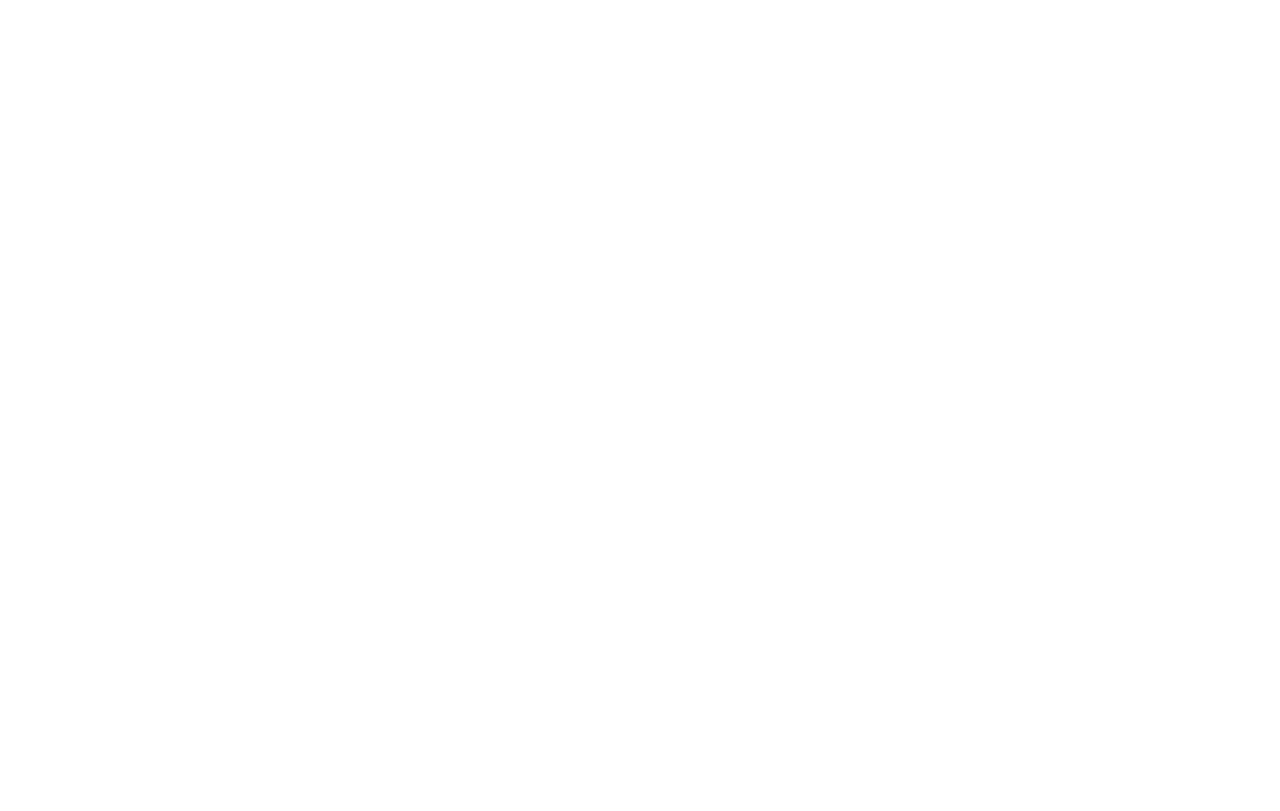
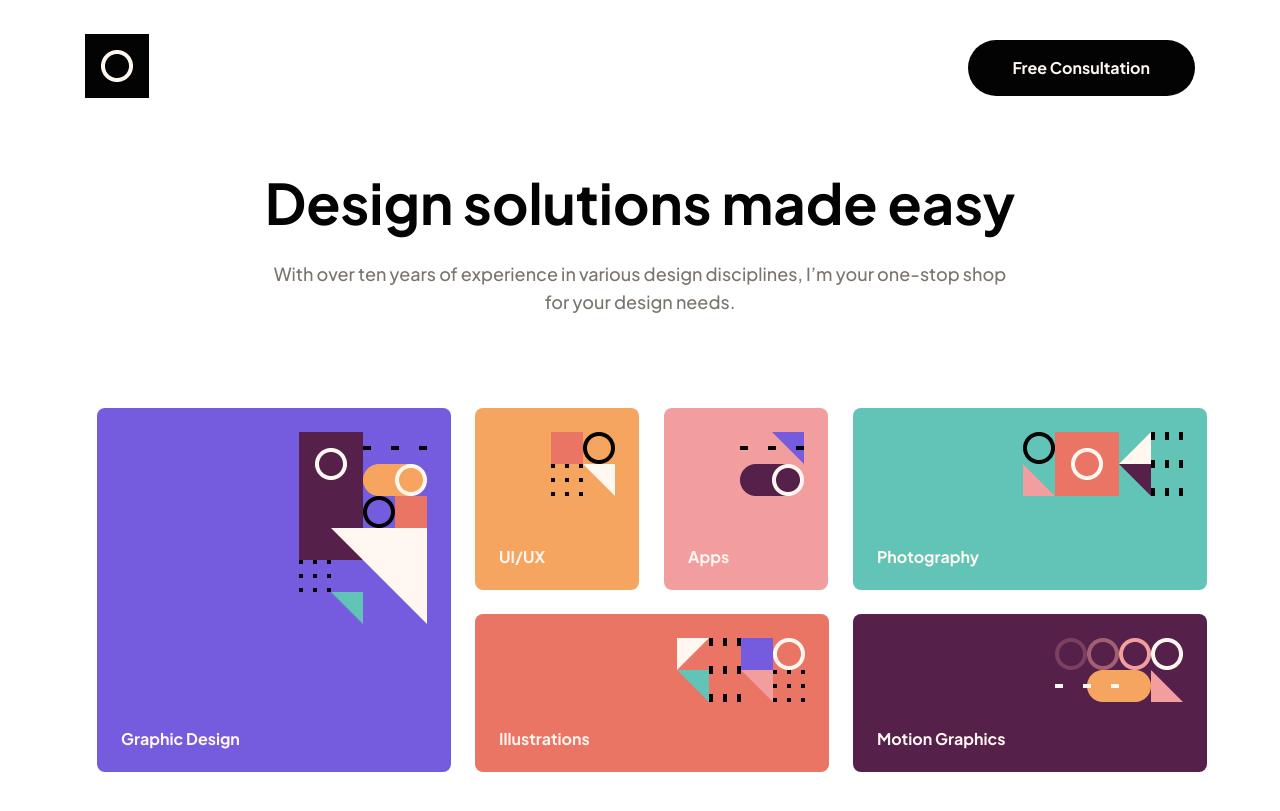
Before and after one commit to devzafarjon/portfolio-design, a plain HTML site: page index.html in a window 1280 px wide. Shown: the top 811 px of the page. Drawn offline with Linux system fonts and the light colour scheme; a web font is replaced by a local one.

Commit message:
initial commit

```diff
--- a/css/style.css
+++ b/css/style.css
@@ -18,6 +18,12 @@
 
 body {
     font-family: 'Plus Jakarta Sans';
+}
+
+.container {
+    max-width: 1110px;
+    margin: 0 auto;
+    width: 100%;
 }
 
 .heading-l {
@@ -63,7 +69,7 @@ body {
     background-color: var(--purple);
 }
 
-.orange-btn {
+.red-btn {
     font-weight: 700;
     font-size: 16px;
     line-height: 28px;
@@ -74,7 +80,7 @@ body {
     border-radius: 28px;
 }
 
-.orange-btn:hover {
+.red-btn:hover {
     background-color: var(--orange);
 }
 
@@ -90,3 +96,123 @@ body {
 .arrow-btn:hover {
     background-color: var(--purple);
 }
+
+
+
+header {
+    margin-top: 34px;
+}
+
+nav {
+    display: flex;
+    justify-content: space-between;
+    align-items: center;
+}
+
+.header-info {
+    margin-top: 66px;
+    width: 752px;
+    text-align: center;
+    margin-left: auto;
+    margin-right: auto;
+}
+
+.header-info p {
+    margin-top: 23px;
+}
+
+main {
+    margin-top: 80px;
+}
+
+.grid-container {
+    display: grid;
+    grid-template-columns: repeat(4, 1fr);
+    grid-template-rows: repeat(2, 1fr);
+
+}
+
+.grid-item {
+    border-radius: 8px;
+    margin: 12px;
+    position: relative;
+    color: var(--white);
+}
+
+.grid-item img {
+    position: absolute;
+    top: 24px;
+    right: 24px;
+}
+
+.grid-item h4 {
+    position: absolute;
+    bottom: 24px;
+    left: 24px;
+}
+
+.grid-item:nth-child(1) {
+    background-color: var(--purple);
+    grid-row-start: 1;
+    grid-row-end: 3;
+    width: 354px;
+    height: 364px;
+}
+
+.grid-item:nth-child(2) {
+    background-color: var(--orange);
+    grid-column-start: 2;
+    grid-column-end: 3;
+    width: 164px;
+    height: 182px;
+}
+
+.grid-item:nth-child(3) {
+    background-color: var(--pink);
+    grid-column-start: 3;
+    grid-column-end: 4;
+    width: 164px;
+    height: 182px;
+}
+
+.grid-item:nth-child(4) {
+    background-color: var(--red);
+    grid-column-start: 2;
+    grid-column-end: 4;
+    width: 354px;
+    height: 158px;
+}
+
+.grid-item:nth-child(5) {
+    background-color: var(--green);
+    grid-row-start: 1;
+    grid-column-start: 4;
+    grid-column-end: 5;
+    width: 354px;
+    height: 182px;
+}
+
+.grid-item:nth-child(6) {
+    background-color: var(--brown);
+    grid-row-start: 2;
+    grid-column-start: 4;
+    grid-column-end: 5;
+    width: 354px;
+    height: 158px;
+}
+
+.hero {
+    margin-top: 120px;
+    display: flex;
+    justify-content: space-between;
+    align-items: center;
+    gap: 125px;
+}
+
+.hero-info .paragraph {
+    margin-top: 34px;
+}
+
+.hero-info .red-btn {
+    margin-top: 32px;
+}
--- a/index.html
+++ b/index.html
@@ -14,5 +14,91 @@
       rel="stylesheet"
     />
   </head>
-  <body></body>
+  <body>
+    <!-- Header  -->
+    <header>
+      <div class="container">
+        <nav>
+          <a href="#">
+            <picture>
+              <source
+                media="(max-width:650px)"
+                srcset="./img/logo.png"
+                width="48"
+              />
+              <img src="./img/logo.png" alt="Logo" />
+            </picture>
+          </a>
+          <button class="black-btn">Free Consultation</button>
+        </nav>
+        <div class="header-info">
+          <h1 class="heading-l">Design solutions made easy</h1>
+          <p class="paragraph">
+            With over ten years of experience in various design disciplines, I’m
+            your one-stop shop for your design needs.
+          </p>
+        </div>
+      </div>
+    </header>
+
+    <!-- Main  -->
+    <main>
+      <div class="container">
+        <div class="grid-container">
+          <div class="grid-item">
+            <img src="./img/purple.png" alt="Image-purple" />
+            <h4>Graphic Design</h4>
+          </div>
+          <div class="grid-item">
+            <img src="./img/orange.png" alt="Image-orange" />
+            <h4>UI/UX</h4>
+          </div>
+          <div class="grid-item">
+            <img src="./img/pink.png" alt="Image-pink" />
+            <h4>Apps</h4>
+          </div>
+          <div class="grid-item">
+            <img src="./img/red.png" alt="Image-red" />
+            <h4>Illustrations</h4>
+          </div>
+          <div class="grid-item">
+            <img src="./img/green.png" alt="Image-green" />
+            <h4>Photography</h4>
+          </div>
+          <div class="grid-item">
+            <img src="./img/brown.png" alt="Image-brown" />
+            <h4>Motion Graphics</h4>
+          </div>
+        </div>
+
+        <div class="hero">
+          <picture>
+            <source
+              media="(max-width:375px)"
+              srcset="./img/person.png"
+              width="300"
+            />
+            <source
+              media="(max-width:768px)"
+              srcset="./img/person.png"
+              width="364"
+            />
+            <img src="./img/person.png" alt="Person" />
+          </picture>
+          <div class="hero-info">
+            <h2 class="heading-m">
+              I’m Amy, and I’d love to work on your next project
+            </h2>
+            <p class="paragraph">
+              I love working with others to create beautiful design solutions.
+              I’ve designed everything from brand illustrations to complete
+              mobile apps. I’m also handy with a camera!
+            </p>
+            <button class="red-btn">Free Consultation</button>
+          </div>
+        </div>
+      </div>
+
+    </main>
+  </body>
 </html>
```
Also changed, not shown: img/brown.png (added), img/green.png (added), img/img-1.png (added), img/img-2.png (added), img/img-3.png (added), img/img-4.png (added), img/img-5.jpg (added), img/logo.png (added), img/orange.png (added), img/pink.png (added), img/purple.png (added), img/red.png (added).
